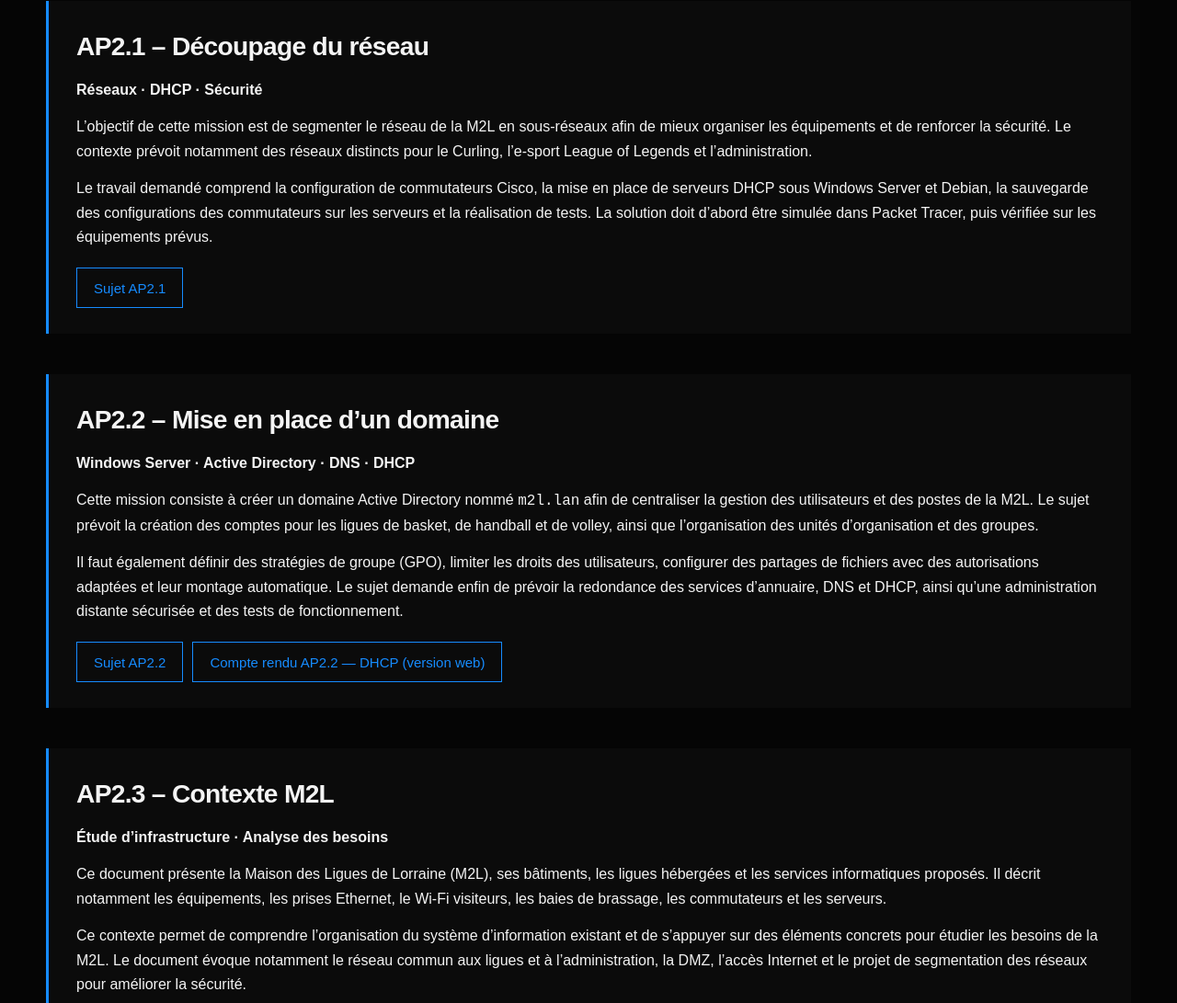
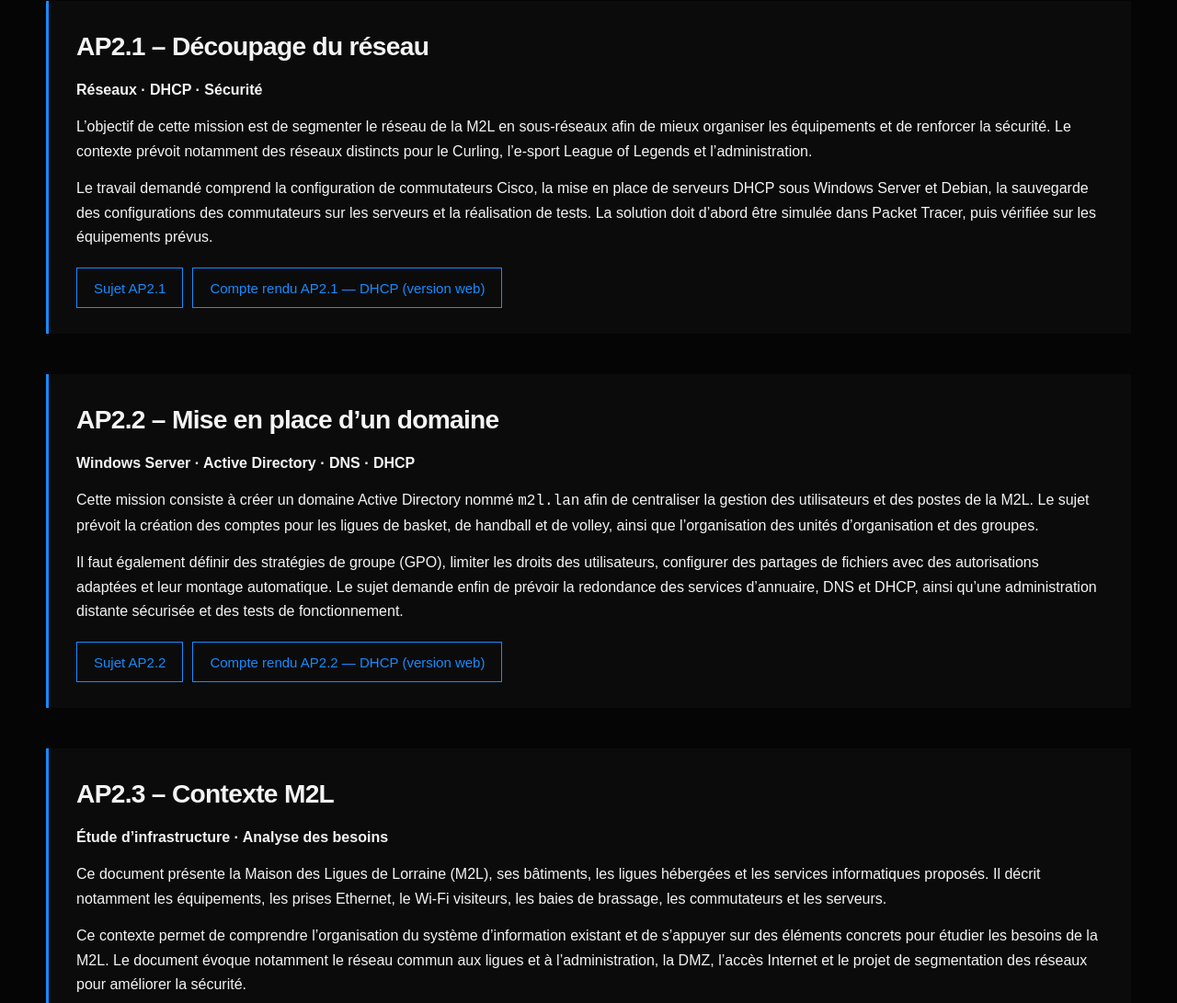
Before and after one commit to LXN-RBTN/RABOTIN-Lucian_Portfolio, a website: page e6.html in a window 1280 px wide. Shown: the part 2313-3404 px from the top of the page at 92% size. Drawn offline with Linux system fonts and the light colour scheme.

Commit message:
feat(E6): ajouter lien du compte rendu AP2.1 dans sa fiche

```diff
--- a/e6.html
+++ b/e6.html
@@ -21,7 +21,7 @@
 <article class="ap-card"><h2>AP1.3 – Présentation de veille technologique (Pitch 180 secondes)</h2><p>Cette activité consiste à présenter une veille technologique en 180 secondes, de façon claire et synthétique. L’objectif est de rendre un sujet informatique compréhensible à un public non spécialiste, en sélectionnant les informations essentielles et en organisant le discours de manière logique.</p><p>Ce format permet de travailler la communication orale, la synthèse d’informations et la vulgarisation technique.</p><div class="btns"><a class="btn secondary" href="assets/documents/AP1.3-veille-180-secondes.pdf" target="_blank" rel="noopener">Sujet</a></div></article>
 <article class="ap-card"><h2>AP1.4 – Conception d’une architecture réseau</h2><p>Cette mission porte sur la conception d’une architecture réseau pour trois nouveaux bâtiments de la M2L. Le travail demandé consiste à étudier le câblage, les locaux techniques, les baies de brassage, les équipements réseau, la topologie logique et l’interconnexion Wi-Fi avec le site existant.</p><p>Le projet vise à proposer une solution cohérente à partir du cahier des charges et à structurer un dossier technique. Le document précise que la mise en œuvre réelle ne fait pas partie de la mission.</p><div class="btns"><a class="btn secondary" href="assets/documents/AP1.4-architecture-reseau.pdf" target="_blank" rel="noopener">Sujet</a></div></article>
 </div>
-<div class="ap-list ap2-list"><h2 class="ap-group-title">AP2 – Réseaux et systèmes</h2><article class="ap-card"><h2>AP2.1 – Découpage du réseau</h2><p><strong>Réseaux · DHCP · Sécurité</strong></p><p>L’objectif de cette mission est de segmenter le réseau de la M2L en sous-réseaux afin de mieux organiser les équipements et de renforcer la sécurité. Le contexte prévoit notamment des réseaux distincts pour le Curling, l’e-sport League of Legends et l’administration.</p><p>Le travail demandé comprend la configuration de commutateurs Cisco, la mise en place de serveurs DHCP sous Windows Server et Debian, la sauvegarde des configurations des commutateurs sur les serveurs et la réalisation de tests. La solution doit d’abord être simulée dans Packet Tracer, puis vérifiée sur les équipements prévus.</p><div class="btns"><a class="btn secondary" href="assets/documents/AP2.1-decoupage-reseau.pdf" target="_blank" rel="noopener">Sujet AP2.1</a></div></article>
+<div class="ap-list ap2-list"><h2 class="ap-group-title">AP2 – Réseaux et systèmes</h2><article class="ap-card"><h2>AP2.1 – Découpage du réseau</h2><p><strong>Réseaux · DHCP · Sécurité</strong></p><p>L’objectif de cette mission est de segmenter le réseau de la M2L en sous-réseaux afin de mieux organiser les équipements et de renforcer la sécurité. Le contexte prévoit notamment des réseaux distincts pour le Curling, l’e-sport League of Legends et l’administration.</p><p>Le travail demandé comprend la configuration de commutateurs Cisco, la mise en place de serveurs DHCP sous Windows Server et Debian, la sauvegarde des configurations des commutateurs sur les serveurs et la réalisation de tests. La solution doit d’abord être simulée dans Packet Tracer, puis vérifiée sur les équipements prévus.</p><div class="btns"><a class="btn secondary" href="assets/documents/AP2.1-decoupage-reseau.pdf" target="_blank" rel="noopener">Sujet AP2.1</a><a class="btn secondary" href="docs/compte-rendu-ap2-1.html" target="_blank" rel="noopener noreferrer">Compte rendu AP2.1 — DHCP (version web)</a></div></article>
 <article class="ap-card"><h2>AP2.2 – Mise en place d’un domaine</h2><p><strong>Windows Server · Active Directory · DNS · DHCP</strong></p><p>Cette mission consiste à créer un domaine Active Directory nommé <code>m2l.lan</code> afin de centraliser la gestion des utilisateurs et des postes de la M2L. Le sujet prévoit la création des comptes pour les ligues de basket, de handball et de volley, ainsi que l’organisation des unités d’organisation et des groupes.</p><p>Il faut également définir des stratégies de groupe (GPO), limiter les droits des utilisateurs, configurer des partages de fichiers avec des autorisations adaptées et leur montage automatique. Le sujet demande enfin de prévoir la redondance des services d’annuaire, DNS et DHCP, ainsi qu’une administration distante sécurisée et des tests de fonctionnement.</p><div class="btns"><a class="btn secondary" href="assets/documents/AP2.2-mise-en-place-domaine.pdf" target="_blank" rel="noopener">Sujet AP2.2</a><a class="btn secondary" href="docs/compte-rendu-ap2-2.html" target="_blank" rel="noopener noreferrer">Compte rendu AP2.2 — DHCP (version web)</a></div></article>
 <article class="ap-card"><h2>AP2.3 – Contexte M2L</h2><p><strong>Étude d’infrastructure · Analyse des besoins</strong></p><p>Ce document présente la Maison des Ligues de Lorraine (M2L), ses bâtiments, les ligues hébergées et les services informatiques proposés. Il décrit notamment les équipements, les prises Ethernet, le Wi-Fi visiteurs, les baies de brassage, les commutateurs et les serveurs.</p><p>Ce contexte permet de comprendre l’organisation du système d’information existant et de s’appuyer sur des éléments concrets pour étudier les besoins de la M2L. Le document évoque notamment le réseau commun aux ligues et à l’administration, la DMZ, l’accès Internet et le projet de segmentation des réseaux pour améliorer la sécurité.</p><div class="btns"><a class="btn secondary" href="assets/documents/AP2.3-contexte-M2L.pdf" target="_blank" rel="noopener">Contexte M2L</a></div></article>
 </div>
```
